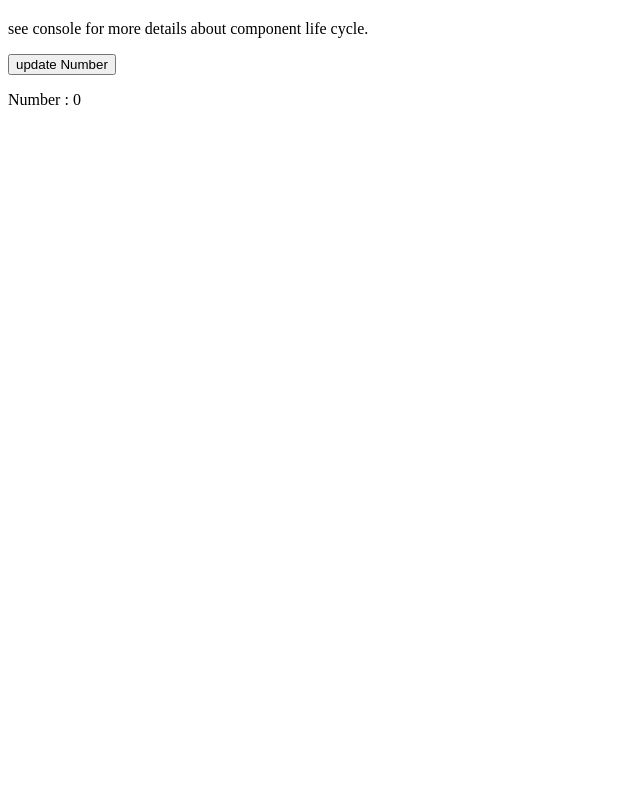
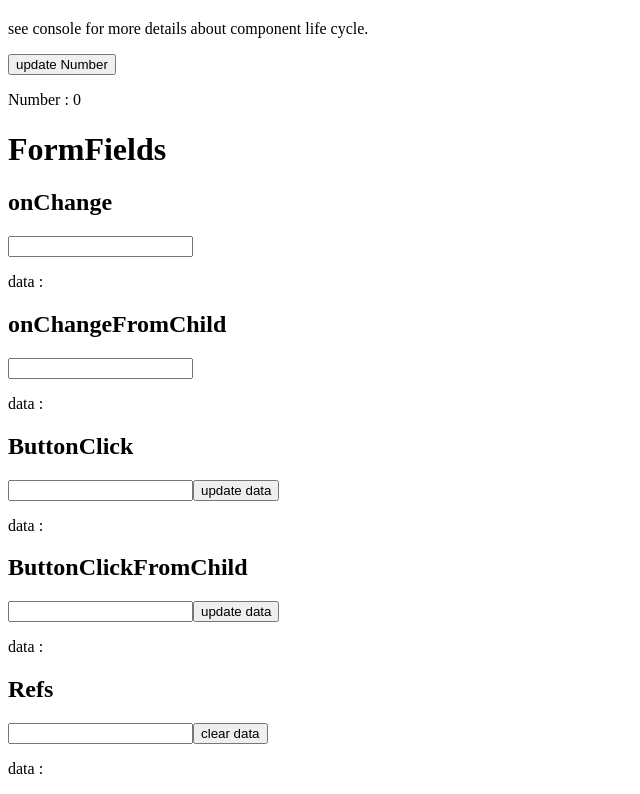
Before and after one commit to S-Rajkumar/Hello-React, a React (Create React App) app: page / in a window 1280 px wide. Shown: the part 728-1522 px from the top of the page, without its empty margins (0-640 px from the left). Before the commit the page ends 853 px from the top, so only its background shows below. Built offline with nearby package versions, Linux system fonts and the light colour scheme.

Commit message:
Basic Form Fields

```diff
--- a/package.json
+++ b/package.json
@@ -11,6 +11,8 @@
     "gh-pages": "^3.1.0",
     "react": "^17.0.2",
     "react-dom": "^17.0.2",
+    "react-router": "^5.2.0",
+    "react-router-dom": "^5.2.0",
     "react-scripts": "4.0.3",
     "save-dev": "0.0.1-security",
     "web-vitals": "^1.1.1"
--- a/src/App.js
+++ b/src/App.js
@@ -6,8 +6,9 @@ import ForceUpdateDemo from './components/forceUpdate.js';
 import SetStateDemo from './components/setState.js';
 import FindDOMNodeDemo from './components/findDOMNode.js';
 import ComponentLifeCycle from './components/componentLifeCycle.js';
+import FormFields from './components/formFields.js';
 
-class App extends React.Component {
+class Learn extends React.Component {
   render(){
     return(
       <div>
@@ -18,9 +19,22 @@ class App extends React.Component {
         <ForceUpdateDemo />
         <FindDOMNodeDemo />
         <ComponentLifeCycle />
+        <FormFields />
       </div>
     );
   }
 }
 
-export default App;
+class TinyProjects extends React.Component {
+  render() {
+    return(
+      <div>
+        <Header />
+        <p>comming soon...</p>
+      </div>
+    );
+  }
+}
+
+export default Learn;
+export {TinyProjects};
--- /dev/null
+++ b/src/components/formFields.js
@@ -0,0 +1,29 @@
+import React from 'react';
+import OnChange from './formFields/onChange.js';
+import OnChangeFromChild from './formFields/onChangeFromChild.js';
+import ButtonClick from './formFields/buttonClick.js';
+import ButtonClickFromChild from './formFields/buttonClickFromChild.js';
+import RefsDemo from './formFields/refs.js';
+
+class FormFields extends React.Component {
+
+    render(){
+        return(
+            <div>
+                <h1>FormFields</h1>
+                <h2>onChange</h2>
+                <OnChange />
+                <h2>onChangeFromChild</h2>
+                <OnChangeFromChild />
+                <h2>ButtonClick</h2>
+                <ButtonClick />
+                <h2>ButtonClickFromChild</h2>
+                <ButtonClickFromChild />
+                <h2>Refs</h2>
+                <RefsDemo />
+            </div>
+        )
+    }
+}
+
+export default FormFields;
--- /dev/null
+++ b/src/components/formFields/buttonClick.js
@@ -0,0 +1,30 @@
+import React from 'react';
+
+class ButtonClick extends React.Component {
+    constructor(props){
+        super(props);
+        this.state = {
+            data : ""
+        }
+        this.updateData = this.updateData.bind(this);
+    }
+
+    updateData() {
+        const dataValue = document.getElementById('dataField').value;
+        this.setState({
+            data: dataValue
+        });
+    }
+
+    render() {
+        return(
+            <div>
+                <input type = "text" id = "dataField" />
+                <button onClick = {this.updateData}>update data</button>
+                <p>data : {this.state.data}</p>
+            </div>
+        )
+    }
+}
+
+export default ButtonClick;
--- /dev/null
+++ b/src/components/formFields/buttonClickFromChild.js
@@ -0,0 +1,38 @@
+import React from 'react';
+
+class ButtonClickFromChild extends React.Component {
+    constructor(props) {
+        super(props);
+        this.state = {
+            data: ""
+        }
+        this.updateData = this.updateData.bind(this);
+    }
+
+    updateData() {
+        const dataField = document.getElementById('dataFieldChild').value;
+        this.setState({
+            data: dataField
+        })
+    }
+
+    render() {
+        return(
+            <ButtonClickFromChildBody updateData = {this.updateData} data = {this.state.data} id = "dataFieldChild" />
+        );
+    }
+}
+
+class ButtonClickFromChildBody extends React.Component {
+    render() {
+        return(
+            <div>
+                <input type = "text" id = {this.props.id} />
+                <button onClick = {this.props.updateData}>update data</button>
+                <p>data : {this.props.data}</p>
+            </div>
+        )
+    }
+}
+
+export default ButtonClickFromChild;
--- /dev/null
+++ b/src/components/formFields/onChange.js
@@ -0,0 +1,28 @@
+import React from 'react';
+
+class OnChange extends React.Component {
+    constructor(props){
+        super(props);
+        this.state = {
+            data: ""
+        }
+        this.updateData = this.updateData.bind(this);
+    }
+
+    updateData(e){
+        this.setState({
+            data: e.target.value
+        });
+    }
+
+    render() {
+        return(
+            <div>
+                <input type = "text" value = {this.state.data} onChange = {this.updateData} />
+                <p>data : {this.state.data}</p>
+            </div>
+        )
+    }
+}
+
+export default OnChange;
--- /dev/null
+++ b/src/components/formFields/onChangeFromChild.js
@@ -0,0 +1,38 @@
+import React from 'react';
+
+class OnChangeFromChild extends React.Component {
+    constructor(props){
+        super(props);
+        this.state = {
+            data: ""
+        }
+        this.updateData = this.updateData.bind(this);
+    }
+
+    updateData(e){
+        this.setState({
+            data: e.target.value
+        })
+    }
+
+    render(){
+        return(
+            <div>
+                <OnChangeFromChildBody data = {this.state.data} updateData = {this.updateData} />
+            </div>
+        )
+    }
+}
+
+class OnChangeFromChildBody extends React.Component {
+    render() {
+        return(
+            <div>
+                <input type = "text" value = {this.props.data} onChange = {this.props.updateData} />
+                <p>data : {this.props.data}</p>
+            </div>
+        );
+    }
+}
+
+export default OnChangeFromChild;
--- /dev/null
+++ b/src/components/formFields/refs.js
@@ -0,0 +1,49 @@
+import React from 'react';
+import ReactDOM from 'react-dom';
+
+class RefsDemo extends React.Component {
+    /*
+    When to Use Refs
+
+    There are a few good use cases for refs:
+
+        Managing focus, text selection, or media playback.
+        Triggering imperative animations.
+        Integrating with third-party DOM libraries.
+
+    Avoid using refs for anything that can be done declaratively.
+    */
+    constructor(props){
+        super(props);
+        this.state = {
+            data: ""
+        }
+        this.updateData = this.updateData.bind(this);
+        this.clearData = this.clearData.bind(this);
+    }
+
+    updateData(e) {
+        this.setState({
+            data: e.target.value
+        })
+    }
+
+    clearData() {
+        this.setState({
+            data: ""
+        });
+        ReactDOM.findDOMNode(this.refs.dataFieldRef).focus();
+    }
+
+    render() {
+        return(
+            <div>
+                <input type = "text" onChange = {this.updateData} ref = "dataFieldRef" value = {this.state.data} />
+                <button onClick = {this.clearData} >clear data</button>
+                <p>data : {this.state.data}</p>
+            </div>
+        )
+    }
+}
+
+export default RefsDemo;
--- a/src/index.js
+++ b/src/index.js
@@ -1,11 +1,12 @@
 import React from 'react';
 import ReactDOM from 'react-dom';
-import App from './App';
+
+import Learn from './App';
 import reportWebVitals from './reportWebVitals';
 
 ReactDOM.render(
   <React.StrictMode>
-    <App />
+    <Learn />
   </React.StrictMode>,
   document.getElementById('root')
 );
```
Also changed, not shown: 1 other file (tests, documents, lock files or other folders).
